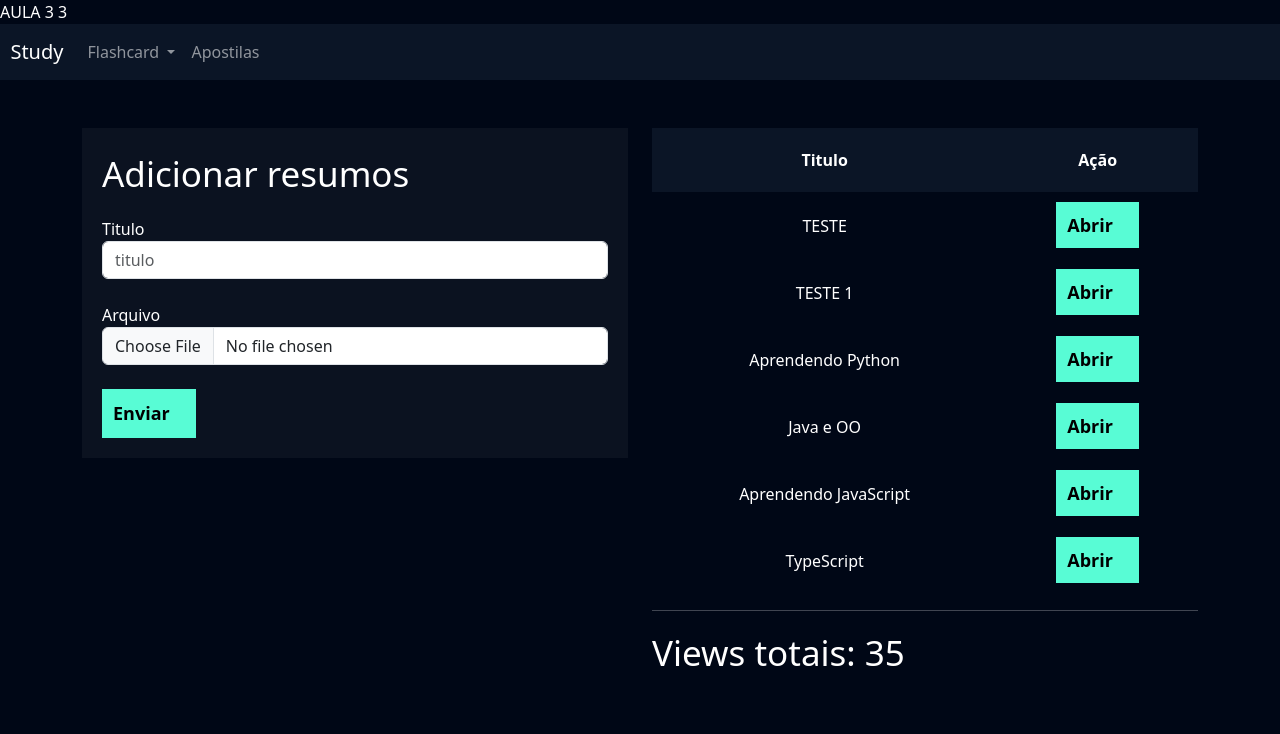
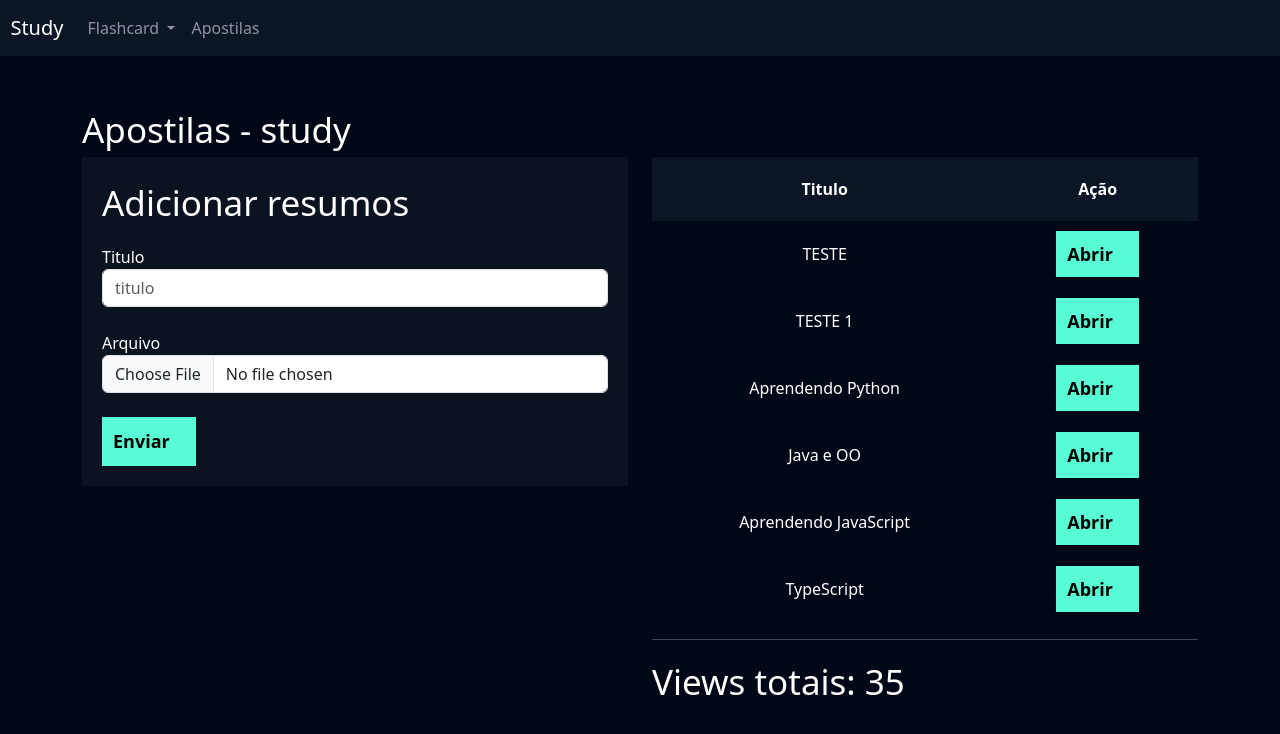
Before and after one commit to pedroarigoni/study, a Django app: page /apostilas/adicionar_apostilas/ in a window 1280 px wide. Shown: the top 734 px of the page. Run offline with Django 5.2, Linux system fonts and the light colour scheme; a user stored in the database is signed in; data comes from the database, SQL or seed files in the repository; both versions use the stored data as it was after the commit.

Commit message:
concluido escopo principal

```diff
--- a/apostilas/templates/adicionar_apostilas.html
+++ b/apostilas/templates/adicionar_apostilas.html
@@ -1,7 +1,6 @@
 {% extends "base.html" %}
 {% load static %}
 {% block 'cabecalho' %}
-AULA 3 3
  <link href="{% static 'usuarios/css/cadastro.css' %}" rel="stylesheet">
  <link href="{% static 'flashcard/css/novo_flashcard.css' %}" rel="stylesheet">
  <link href="{% static 'flashcard/css/iniciar_desafio.css' %}" rel="stylesheet">
@@ -13,6 +12,8 @@ AULA 3 3
  {% include "partials/header.html" %}
  <div class="container">
  <br><br>
+    <div class="fonte-secundaria">Apostilas - {{request.user}}</div>
+
  <div class="row">
  <div class="col-md">
  <div class="box-form">
@@ -25,7 +26,9 @@ AULA 3 3
  {% endfor %}
  <br>
  {% endif %}
+
  <form action="{% url 'adicionar_apostilas' %}" method="POST" enctype='multipart/form-data'>{% csrf_token %}
+
  <p class="fonte-secundaria">Adicionar resumos</p>
  <label>Titulo</label>
  <input type="text" name="titulo" placeholder="titulo" class="form-control">
--- a/apostilas/templates/apostila.html
+++ b/apostilas/templates/apostila.html
@@ -14,8 +14,8 @@
  <br><br>
  <div class="row">
  <div class="col-md">
-
- <a href="{{apostila.arquivo.url}}"><div style="width: 100%;" id="pdf-container">Teste</div></a>
+ <p>Apostila: {{ apostila }}</p>
+ <a href="{{apostila.arquivo.url}}"><div style="width: 100%;" id="pdf-container"></div></a>
  </div>
  <div class="col-md">
  <p>Views únicas: {{views_unicas}}</p>
--- a/templates/partials/header.html
+++ b/templates/partials/header.html
@@ -46,7 +46,7 @@
         </ul>
       </li>
       <li class="nav-item">
-        <a class="nav-link" href="">Apostilas</a>
+        <a class="nav-link" href="/apostilas/adicionar_apostilas">Apostilas</a>
       </li>
     </ul>
   </div>
```
Also changed, not shown: db.sqlite3, 4 other files.
